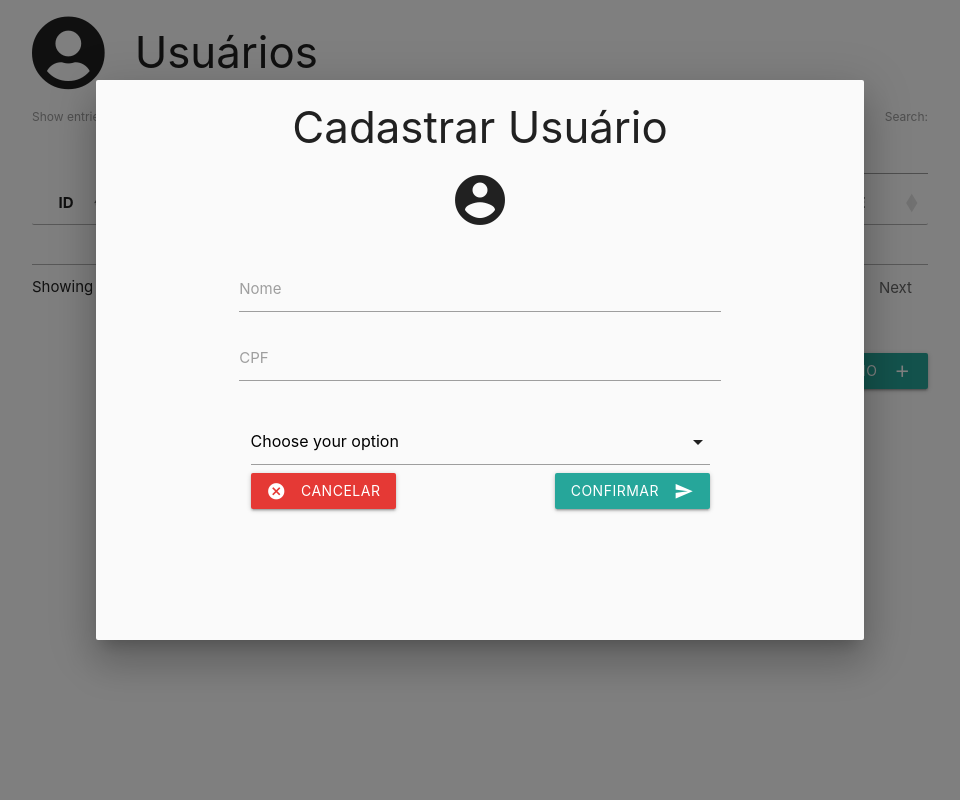
After one commit to biielsantos/tcc-senai, a PHP site: page /admin/usuarios.php in a window 1280 px wide, after a click that opens the changed part. The commit adds this page. Shown: the whole page, without its empty margins (160-1120 px from the left). Run offline with PHP 8.4, Linux system fonts and the light colour scheme; data that the repository does not hold is empty; some libraries are stand-ins or nearby versions.

Commit message:
Criacao telas 'veiculos' e 'usuarios' do admin

```diff
--- /dev/null
+++ b/Projeto/admin/usuarios.php
@@ -0,0 +1,98 @@
+<?php
+include("../config/conexao.php");
+?>
+<!DOCTYPE html>
+<html lang="pt-br">
+
+<head>
+  <link rel="stylesheet" href="https://cdn.datatables.net/1.10.24/css/jquery.dataTables.min.css">
+  <?php include "../components/head.php" ?>
+  <link rel="stylesheet" href="../styles/usuarios.css">
+  <title>Usuários</title>
+</head>
+
+<body>
+  <div class="container">
+    <p class="left user-icon"><i class="fas fa-user-circle fa-5x"></i></p>
+    <h3 class="left">Usuários</h3>
+
+
+    <!--Tabela Usuários -->
+    <table id="tabela-usuarios" class="centered highlight">
+      <thead>
+        <tr>
+          <th>ID</th>
+          <th>NOME</th>
+          <th>CPF</th>
+          <th>TIPO</th>
+          <th>DEPARTAMENTO</th>
+          <th>TELEFONE</th>
+        </tr>
+      </thead>
+      <tbody>
+        <?php
+        $query = mysqli_query($conn, "SELECT * FROM usuario ORDER BY id_usuario DESC") or die(mysqli_connect_error());
+        while ($usuario = mysqli_fetch_array($query)) {
+        ?>
+          <tr>
+            <td><?php echo $usuario['id_usuario']; ?></td>
+            <td><?php echo $usuario['nome']; ?></td>
+            <td><?php echo $usuario['cpf']; ?></td>
+            <td><?php echo $usuario['tipo']; ?></td>
+            <td><?php echo $usuario['departamento']; ?></td>
+            <td><?php echo $usuario['telefone']; ?></td>
+          </tr>
+        <?php
+        }
+        mysqli_close($conn);
+        ?>
+      </tbody>
+    </table>
+    <br><br>
+    <a class="waves-effect waves-light btn modal-trigger right" href="#modal1">Novo Usuário
+      <i class="material-icons right">add</i>
+    </a>
+  </div>
+  </div>
+
+  <!-- Modal-Cadastro -->
+  <div id="modal1" class="modal">
+    <div class="modal-content">
+      <div class="container">
+        <h3 class="center">Cadastrar Usuário</h3>
+        <p class="center"><i class="material-icons medium">account_circle</i></p>
+        <div class="row">
+          <form action="" method="POST" class="col s12">
+            <div class="input-field">
+              <label for="nome">Nome</label>
+              <input type="text" name="nome" id="nome" autocomplete="off" />
+            </div>
+            <div class="input-field">
+              <label for="cpf">CPF</label>
+              <input type="number" name="cpf" id="cpf" autocomplete="off" />
+            </div>
+            <div class="input-field col s12">
+              <select>
+                <option value="" disabled selected>Choose your option</option>
+                <option value="1">Option 1</option>
+                <option value="2">Option 2</option>
+                <option value="3">Option 3</option>
+              </select>
+              <div class="button-container">
+                <a href="#!" class="modal-close btn waves-effect red darken-1">Cancelar
+                  <i class="material-icons left">cancel</i>
+                </a>
+                <button class="btn waves-effect right" type="submit" name="submit">Confirmar
+                  <i class="material-icons right">send</i>
+                </button>
+              </div>
+          </form>
+        </div>
+      </div>
+    </div>
+  </div>
+
+  <?php include ("../components/scripts.php") ?>
+  <script src="../scripts/usuarios.js"></script>
+</body>
+</html>
--- a/Projeto/components/head.php
+++ b/Projeto/components/head.php
@@ -2,9 +2,12 @@
 <meta http-equiv="X-UA-Compatible" content="IE=edge">
 <meta name="viewport" content="width=device-width, initial-scale=1.0">
 
+<!--jQuery-->
+<script src="https://code.jquery.com/jquery-3.6.0.min.js" integrity="sha256-/xUj+3OJU5yExlq6GSYGSHk7tPXikynS7ogEvDej/m4=" crossorigin="anonymous"></script>
+
 <!-- Materialize -->
 <link rel="stylesheet" href="https://cdnjs.cloudflare.com/ajax/libs/materialize/1.0.0/css/materialize.min.css">
 <link href="https://fonts.googleapis.com/icon?family=Material+Icons" rel="stylesheet">
-<script src="https://cdnjs.cloudflare.com/ajax/libs/materialize/1.0.0/js/materialize.min.js"></script>
 
+<link rel="stylesheet" href="https://cdnjs.cloudflare.com/ajax/libs/font-awesome/5.11.2/css/all.css">
 <link rel="stylesheet" href="styles/main.css">
--- /dev/null
+++ b/Projeto/components/scripts.php
@@ -0,0 +1,5 @@
+<!--Datatables-->
+<script src="https://cdn.datatables.net/1.10.24/js/jquery.dataTables.min.js"></script>
+
+<!--Js Materialize-->
+<script src="https://cdnjs.cloudflare.com/ajax/libs/materialize/1.0.0/js/materialize.min.js"></script>
--- a/Projeto/config/conexao.php
+++ b/Projeto/config/conexao.php
@@ -1,6 +1,6 @@
 <?php
 $servername = "localhost";
-$database = "reservaveiculos";
+$database = "reserva_veiculo";
 $username = "root";
 $password = "";
 
--- /dev/null
+++ b/Projeto/scripts/usuarios.js
@@ -0,0 +1,7 @@
+$(document).ready(function(){
+  $('select').formSelect();
+  $('.modal').modal();
+
+  //DataTables
+  $('#tabela-usuarios').DataTable();
+});
--- /dev/null
+++ b/Projeto/styles/usuarios.css
@@ -0,0 +1,8 @@
+.user-icon {
+  margin-right: 2rem;
+}
+
+#modal1 {
+  width: 60vw;
+  height: 75vh;
+}
--- /dev/null
+++ b/Projeto/styles/veiculos.css
@@ -0,0 +1,3 @@
+.car-icon {
+  margin-right: 2rem;
+}
```
Also changed, not shown: Projeto/admin/veiculos.php (added, +92 -0 lines), Projeto/banco/script.sql (added, +131 -0 lines), Projeto/config/inserir-carro.php (added, +14 -0 lines), Projeto/config/login.php (added, +20 -0 lines), Projeto/index.php (+5 -2 lines), Projeto/scripts/veiculos.js (added, +7 -0 lines), 1 other file.
